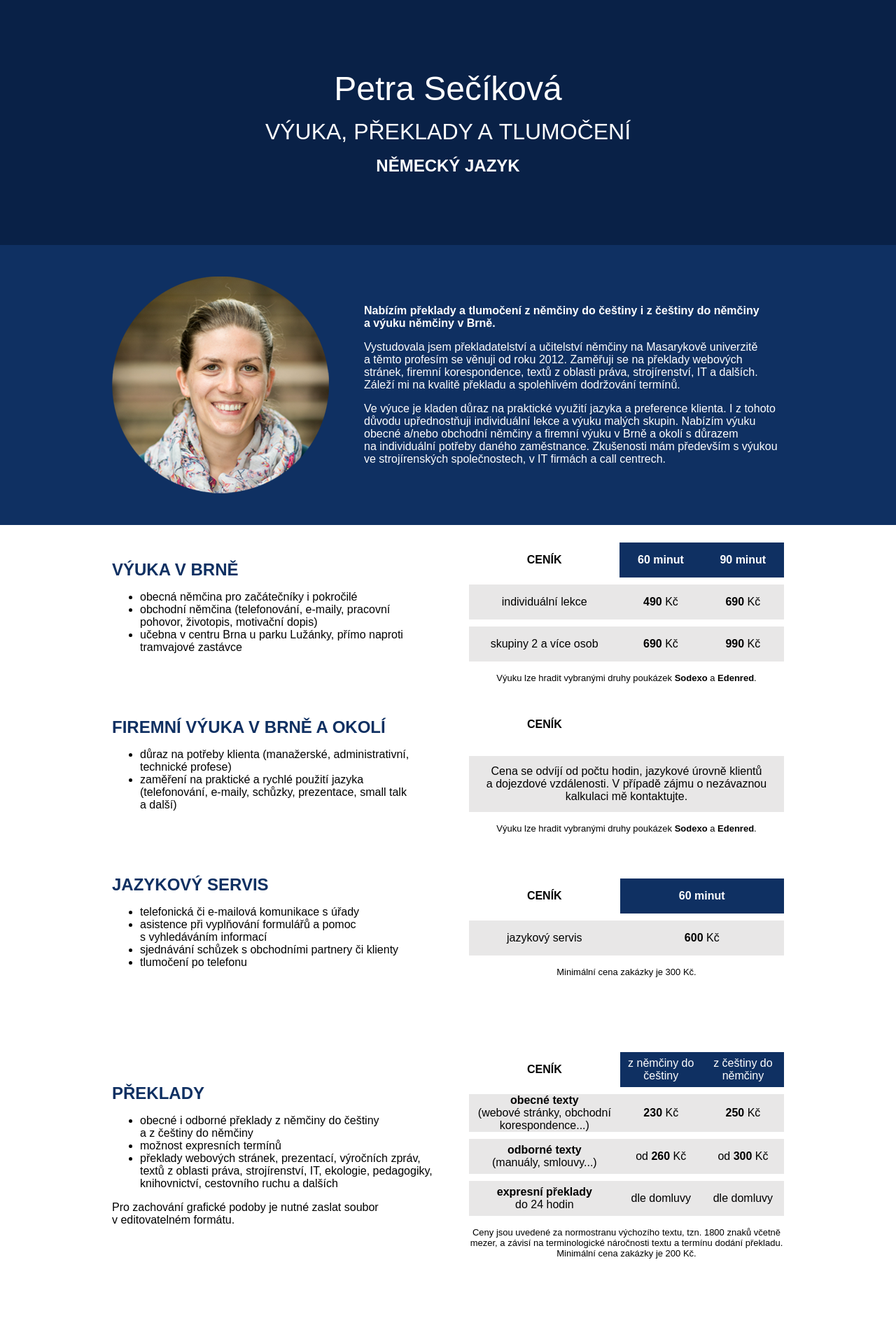
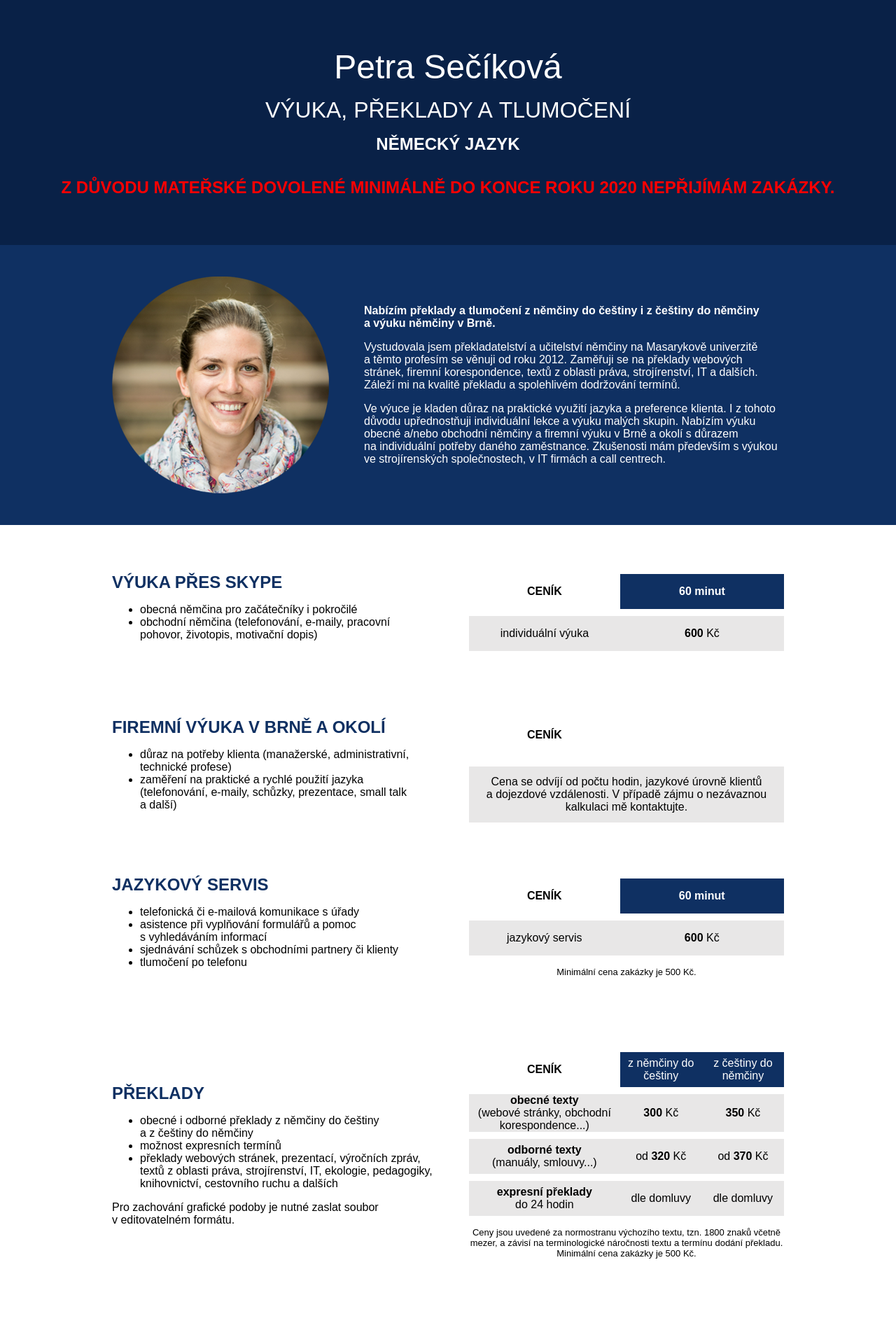
Before and after one commit to dsecik/secikova.cz, a PHP site: page / in a window 1280 px wide. Shown: the top 1920 px of the page at 70% size. Run offline with PHP 8.4, Linux system fonts and the light colour scheme; some libraries are stand-ins or nearby versions.

Commit message:
Parental leave chenges

```diff
--- a/index.php
+++ b/index.php
@@ -47,6 +47,9 @@ A:hover{
 				<font color="white"><font size="+3">VÝUKA, PŘEKLADY A&nbsp;TLUMOČENÍ</font></font>
 				<p>
 				<font color="white"><font size="+2"><b>NĚMECKÝ JAZYK</b></font></font>
+				<p>
+                                <br/>
+                                <font color="red"><font size="+2"><b>Z DŮVODU MATEŘSKÉ DOVOLENÉ MINIMÁLNĚ DO KONCE ROKU 2020 NEPŘIJÍMÁM ZAKÁZKY.</b></font></font>
                                 <p>
 
 			</center>
@@ -102,12 +105,11 @@ Zkušenosti mám především s&nbsp;výukou ve&nbsp;strojírenských společnos
 <table width="960" height="250" cellpadding="0" cellspacing="0" border="0">
 	<tr>
 		<td width="460" height="">
-<font size="+2"><font color="0f3062"><b>VÝUKA V BRNĚ</b></font>
+<font size="+2"><font color="0f3062"><b>VÝUKA PŘES SKYPE</b></font>
 </font><p>
 <ul>
   <li>obecná němčina pro začátečníky i&nbsp;pokročilé</li>
   <li>obchodní němčina (telefonování, e-maily, pracovní pohovor, životopis, motivační dopis)</li>
-  <li>učebna v&nbsp;centru Brna u&nbsp;parku Lužánky, přímo naproti tramvajové zastávce</li>
 </ul>
 
 <p>
@@ -120,17 +122,13 @@ Zkušenosti mám především s&nbsp;výukou ve&nbsp;strojírenských společnos
 
 
 
-
 <table width="450" height="" cellpadding="0" cellspacing="0" border="0">
         <tr>
                 <td width="220" height="50">
                         <center><b>CENÍK</b></center>
                 </td>
-		<td width="120" height="50" bgcolor="0f3062">
+                <td width="240" height="50" bgcolor="0f3062">
                         <center><font color="white"><b>60 minut</b></font></center>
-		</td>
-		<td width="120" height="50" bgcolor="0f3062">
-			<center><font color="white"><b>90 minut</b></font></center>
                 </td>
         </tr>
         <tr>
@@ -139,33 +137,14 @@ Zkušenosti mám především s&nbsp;výukou ve&nbsp;strojírenských společnos
         </tr>
         <tr bgcolor="e8e7e7">
                 <td width="220" height="50">
-			<center>individuální lekce</center>
+                        <center>individuální výuka</center>
                 </td>
-		<td width="120" height="50">
-			<center><b>490</b> Kč</center>
-		</td>
-		<td width="120" height="50">
-			<center><b>690</b> Kč</center>
+                <td width="240" height="50">
+                        <center><b>600</b> Kč</center>
                 </td>
         </tr>
-	<tr>
-		<td width="220" height="10">
-		</td>
-	</tr>
-	<tr bgcolor="e8e7e7">
-		<td width="220" height="50">
-			<center>skupiny 2 a&nbsp;více osob</center>
-		</td>
-		<td width="120" height="50">
-			<center><b>690</b> Kč</center>
-		</td>
-		<td width="120" height="50">
-			<center><b>990</b> Kč</center>
-		</td>
-	</tr>
+
 </table>
-<p>
-<center><font size="-1">Výuku lze hradit vybranými druhy poukázek <b>Sodexo</b> a&nbsp;<b>Edenred</b>.</font></center>
 		</td>
 	</tr>
 </table>
@@ -208,8 +187,6 @@ Zkušenosti mám především s&nbsp;výukou ve&nbsp;strojírenských společnos
 		</td>
 	</tr>
 </table>
-<p>
-<center><font size="-1">Výuku lze hradit vybranými druhy poukázek <b>Sodexo</b> a&nbsp;<b>Edenred</b>.</font></center>
 		</td>
 	</tr>
 </table>
@@ -258,7 +235,7 @@ Zkušenosti mám především s&nbsp;výukou ve&nbsp;strojírenských společnos
 
 </table>
 <p>
-<center><font size="-1">Minimální cena zakázky je 300 Kč.</font></center>
+<center><font size="-1">Minimální cena zakázky je 500 Kč.</font></center>
 		</td>
 	</tr>
 </table>
@@ -310,10 +287,10 @@ Pro zachování grafické podoby je nutné zaslat soubor <br>v editovatelném fo
 			</center>
 		</td>
 		<td width="120" height="50">
-			<center><b>230</b> Kč</center>
+			<center><b>300</b> Kč</center>
 		</td>
 		<td width="120" height="50">
-			<center><b>250</b> Kč</center>
+			<center><b>350</b> Kč</center>
 		</td>
 	</tr>
 	<tr>
@@ -327,10 +304,10 @@ Pro zachování grafické podoby je nutné zaslat soubor <br>v editovatelném fo
 			</center>
 		</td>
 		<td width="120" height="50">
-			<center>od <b>260</b> Kč</center>
+			<center>od <b>320</b> Kč</center>
 		</td>
 		<td width="120" height="50">
-			<center>od <b>300</b> Kč</center>
+			<center>od <b>370</b> Kč</center>
 		</td>
 	</tr>
 	<tr>
@@ -353,7 +330,7 @@ Pro zachování grafické podoby je nutné zaslat soubor <br>v editovatelném fo
 </table>
 <p>
 <center><font size="-1">Ceny jsou uvedené za normostranu výchozího textu, tzn.&nbsp;1800&nbsp;znaků včetně mezer, a&nbsp;závisí na terminologické náročnosti textu a&nbsp;termínu dodání překladu.
-Minimální cena zakázky je 200 Kč.</font></center>
+Minimální cena zakázky je 500 Kč.</font></center>
 		</td>
 	</tr>
 </table>
@@ -422,28 +399,31 @@ Minimální cena zakázky je 200 Kč.</font></center>
 	<tr>
 <font size="+2"><font color="0f3062"><b>REFERENCE</b></font>
 </font><p>
-<b>Výuka</b>
+<b>Výuka - co o mně říkají klienti:</b>
 	</tr>
 	<tr>
 		<td width="470" height="">
 
-<i>I would absolutely recommend Petra as a&nbsp;German tutor. She tutored my 12 year old son in German for 8 months and we were extremely satisfied. Petra does a&nbsp;phenomenal job in preparing for each lesson; she always plans interesting activities that kept my son very engaged in learning. He actually looked forward to his lesson every week! Petra is very well organized and highly skilled in teaching individuals of all ages.
-
-	<p>						<b>Tyler Golden</b></i>
+<i>
+„Hodiny jsou šité na míru nejen vaší úrovni, ale také potřebám&nbsp;a&nbsp;požadavkům, takže pracujete na tom, na čem nejvíc potřebujete, a&nbsp;takovým způsobem, jaký vám nejvíce vyhovuje, což je velmi efektivní.“
+</i>
 		</td>
 		<td width="20" height="">
 
 		</td>
 
 		<td valign="top" width="470" height="">
-<i>Po tolika letech předstírání učení se němčiny jsem konečně pochopila, že je to opravdu jazyk určený především ke komunikaci mezi lidmi. Jen díky Petře jsem byla schopná projít několika pohovory v&nbsp;němčině – jak po telefonu, tak i&nbsp;osobními, a&nbsp;získat v&nbsp;Německu práci. Před půl rokem bych tomu rozhodně nevěřila.
-	<p>						<b>Anna Kubalíková</b></i>
+<i>
+„Po tolika letech předstírání učení se němčiny jsem konečně pochopila, že je to opravdu jazyk určený především ke komunikaci mezi lidmi.“
+<p>
+„Ve skupinovém kurzu bych se toho tolik za tak krátkou dobu určitě nenaučila.“
+</i>
 		</td>
 	</tr>
 </table>
 
 <p>
-
+<br/>
 
 <table width="960" height="" cellpadding="0" cellspacing="0" border="0">
 	<tr>
@@ -547,7 +527,7 @@ Checkstone Survey Technologies GmbH<br>
 <table width="960" height="400" cellpadding="0" cellspacing="0" border="0">
 	<tr>
 		<td width="550" height="">
-<iframe src="https://www.google.com/maps/embed?pb=!1m18!1m12!1m3!1d2606.8461860825582!2d16.605046215767647!3d49.20347738430032!2m3!1f0!2f0!3f0!3m2!1i1024!2i768!4f13.1!3m3!1m2!1s0x4712945ccdfa4a95%3A0x6237635be1c0394!2zTGlkaWNrw6EgMTg3NS80MCwgNjAyIDAwIEJybm8tc3TFmWVkLcSMZXJuw6EgUG9sZQ!5e0!3m2!1scs!2scz!4v1470831904981" width="550" height="300" frameborder="0" style="border:0" allowfullscreen></iframe>
+<iframe src="https://www.google.com/maps/embed?pb=!1m18!1m12!1m3!1d2598.247975206549!2d16.56698531569241!3d49.3663806793405!2m3!1f0!2f0!3f0!3m2!1i1024!2i768!4f13.1!3m3!1m2!1s0x0%3A0xfbea31b5913436ff!2zTsSaTcSMSU5BIFBldHJhIFNlxI3DrWtvdsOhIChyb3ouIEphbmRvdXJrb3bDoSk!5e0!3m2!1scs!2scz!4v1590948606210!5m2!1scs!2scz" width="550" height="300" frameborder="0" style="border:0;" allowfullscreen="" aria-hidden="false" tabindex="0"></iframe>
 		</td>
 		<td width="50" height="">
 		</td>
@@ -562,9 +542,9 @@ Mgr. et Mgr. Petra Sečíková<br>
 <p>
 
 
-Lidická 40<br>
+Milonice 55<br>
 
-Brno - střed<br>
+67922 Milonice u Lipůvky<br>
 <p>
 
 
```
Lines whose indentation alone changed are shown as unchanged.
